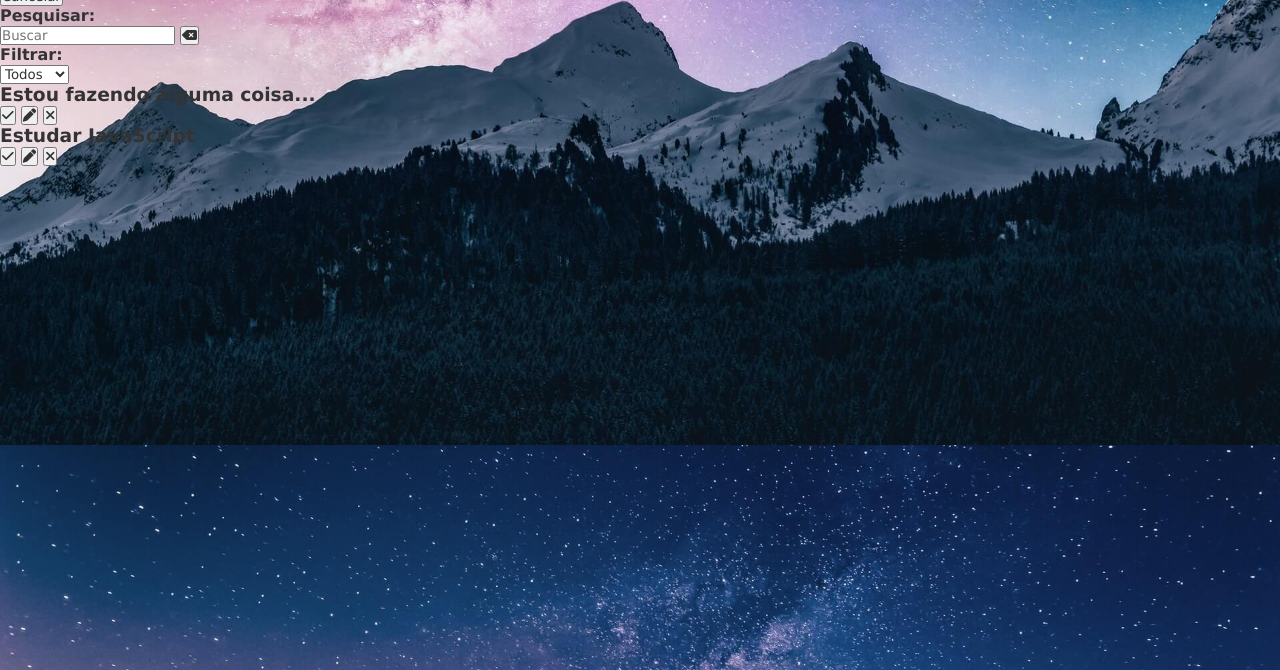
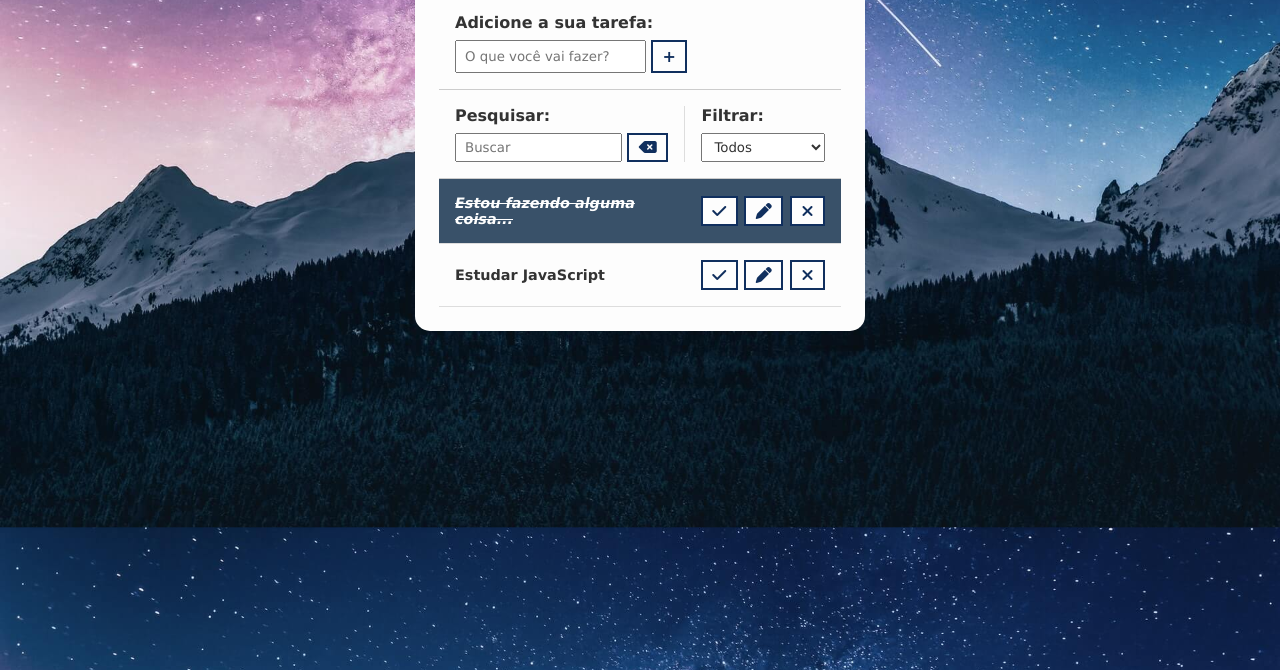
Before and after one commit to luczzy/Projeto-To-Do-List, a plain HTML site: page index.html in a window 1280 px wide. Shown: the part 130-800 px from the top of the page. Drawn offline with Linux system fonts and the light colour scheme.

Commit message:
Melhora o design da página utilizando o css

```diff
--- a/css/styles.css
+++ b/css/styles.css
@@ -12,3 +12,148 @@
     background-position: center;
     background-size: cover;
   }
+
+  button {
+    background-color: #fdfdfd;
+    color: #102f5e;
+    border: 2px solid #102f5e;
+    padding: 0.3rem 0.6rem;
+    font-size: 1rem;
+    cursor: pointer;
+    display: flex;
+    justify-content: center;
+    align-items: center;
+    transition: 0.4s;
+  }
+
+  button:hover {
+    background-color: #102f5e;
+  }
+
+  button:hover > i {
+    color: #fff;
+  }
+
+  button i {
+    pointer-events: none;
+    color: #102f5e;
+    font-weight: bold;
+  }
+
+  input,
+  select {
+    padding: 0.25rem 0.5rem;
+  }
+
+  .hide {
+    display: none;
+  }
+
+  /* Todo Header */
+  .todo-container {
+    max-width: 450px;
+    margin: 3rem auto 0;
+    background-color: #fdfdfd;
+    padding: 1.5rem;
+    border-radius: 15px;
+  }
+
+  .todo-container header {
+    text-align: center;
+    padding: 0 1rem 1rem;
+    border-bottom: 1px solid #ccc;
+  }
+
+  /* Todo Form */
+  #todo-form,
+  #edit-form {
+    padding: 1rem;
+    border-bottom: 1px solid #ccc;
+  }
+
+  #todo-form p,
+  #edit-form p {
+    margin-bottom: 0.5rem;
+    font-weight: bold;
+  }
+
+  .form-control {
+    display: flex;
+  }
+
+  .form-control input {
+    margin-right: 0.3rem;
+  }
+
+  #cancel-edit-btn {
+    margin-top: 1rem;
+    color: #444;
+  }
+
+  /* Todo Toolbar */
+  #toolbar {
+    padding: 1rem;
+    border-bottom: 1px solid #ccc;
+    display: flex;
+  }
+
+  #toolbar h4 {
+    margin-bottom: 0.5rem;
+  }
+
+  #search {
+    border-right: 1px solid #ddd;
+    padding-right: 1rem;
+    margin-right: 1rem;
+    width: 65%;
+    display: flex;
+    flex-direction: column;
+  }
+
+  #search form {
+    display: flex;
+  }
+
+  #search input {
+    width: 100%;
+    margin-right: 0.3rem;
+  }
+
+  #filter {
+    width: 35%;
+    display: flex;
+    flex-direction: column;
+  }
+
+  #filter select {
+    flex: 1;
+  }
+
+  /* Todo List */
+  .todo {
+    display: flex;
+    justify-content: space-around;
+    align-items: center;
+    padding: 1rem 1rem;
+    border-bottom: 1px solid #ddd;
+    transition: 0.3s;
+  }
+
+  .todo h3 {
+    flex: 1;
+    font-size: 0.9rem;
+  }
+
+  .todo button {
+    margin-left: 0.4rem;
+  }
+
+  .done {
+    background: #395169;
+  }
+
+  .done h3 {
+    color: #fff;
+    text-decoration: line-through;
+    font-style: italic;
+  }
```
